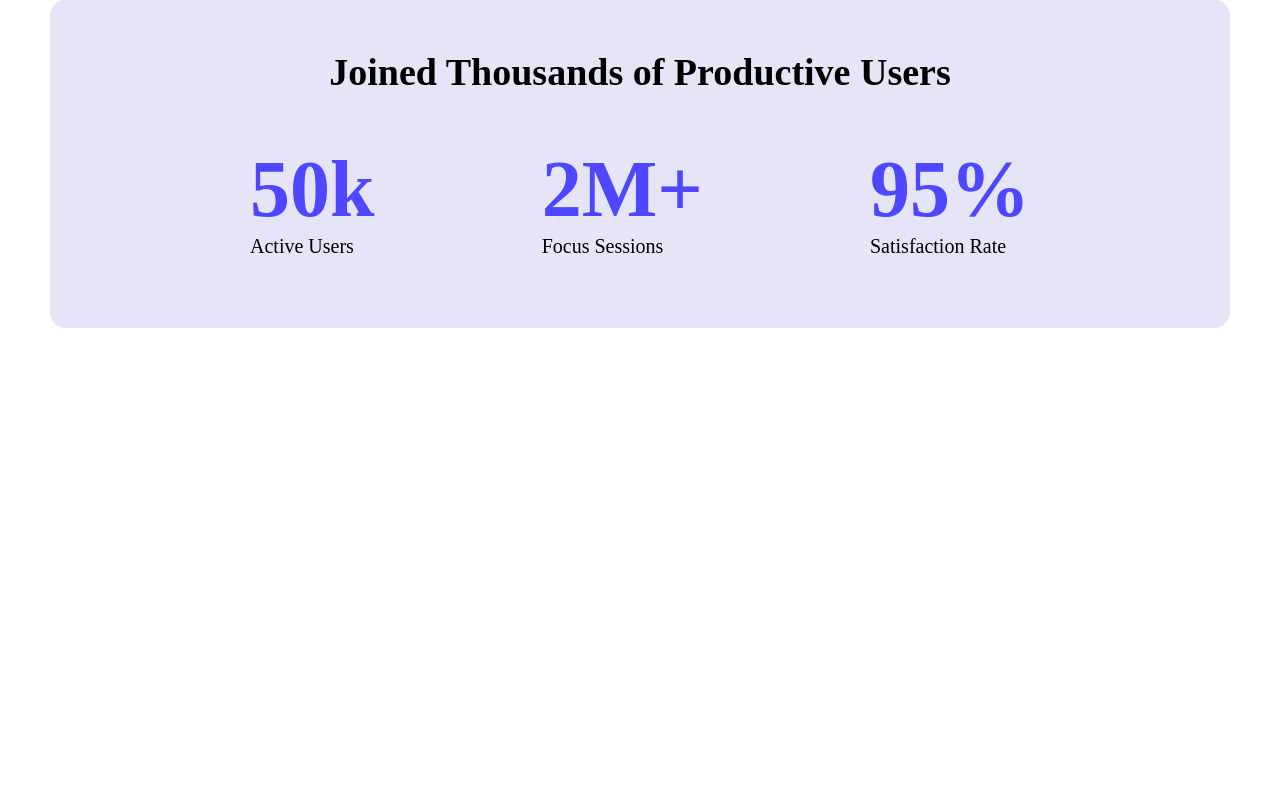
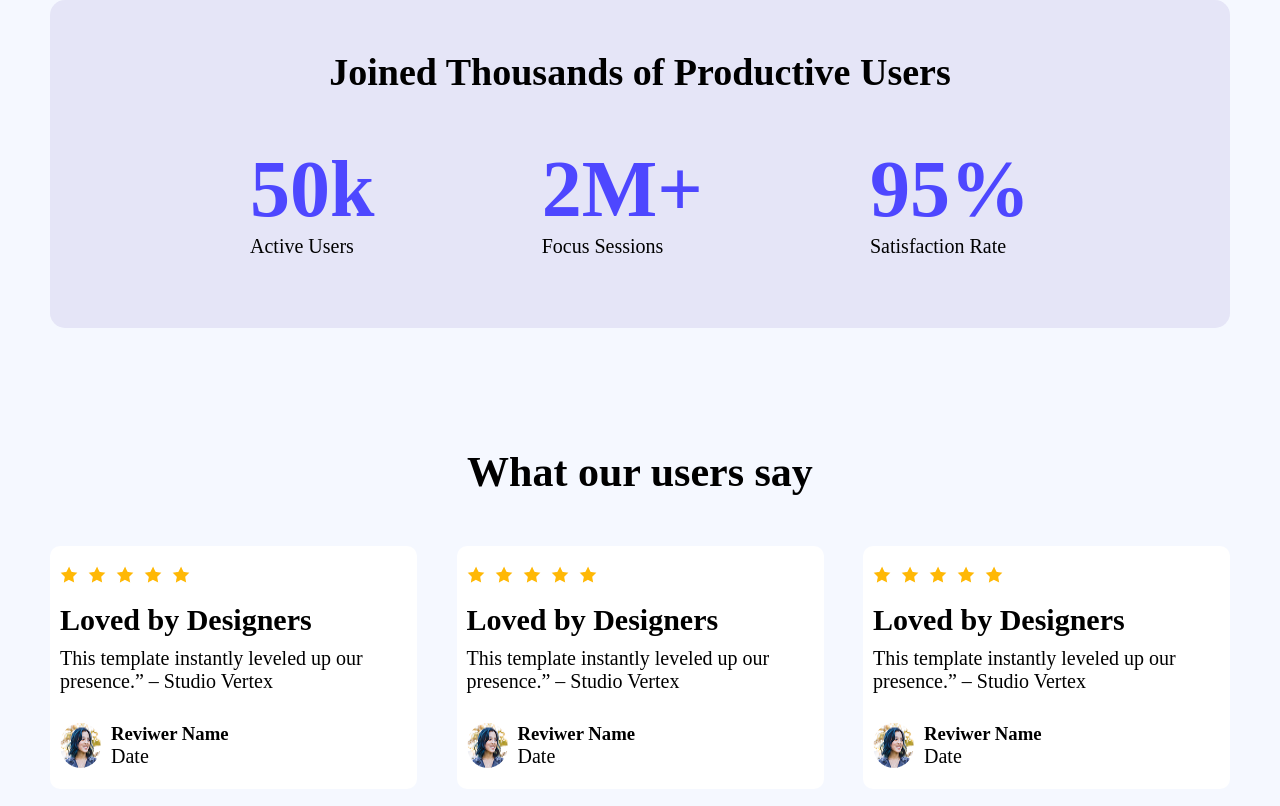
Before and after one commit to siddiquemd786/my-first-landingpage-inhero, a plain HTML site: page index.html in a window 1280 px wide. Shown: the part 1208-2014 px from the top of the page. Before the commit the page ends 1656 px from the top, so only its background shows below. Drawn offline with Linux system fonts and the light colour scheme.

Commit message:
Done reveiw section

```diff
--- a/index.html
+++ b/index.html
@@ -46,6 +46,67 @@
                 <div><h1>95%</h1><p>Satisfaction Rate</p></div>
             </div>
         </section>
+        <section class="review">
+            <h1>What our users say</h1>
+            <div class="cards">
+                <div class="card">
+                    <div class="star">
+  <img src="Assets/icon-star.png" alt="">
+  <img src="Assets/icon-star.png" alt="">
+  <img src="Assets/icon-star.png" alt="">
+  <img src="Assets/icon-star.png" alt="">
+  <img src="Assets/icon-star.png" alt="">
+                   </div>
+                   <h2>Loved by Designers</h2>
+                   <p>This template instantly leveled up our presence.” – Studio Vertex</p>
+                   <div class="pic">
+                    <img src="Assets/avatar.png" alt="">
+                    <div>
+                        <h3>Reviwer Name</h3>
+                        <p style="margin-top:0px;">Date</p>
+                    </div>
+                </div>
+                </div>
+                <div class="card">
+                    <div class="star">
+  <img src="Assets/icon-star.png" alt="">
+  <img src="Assets/icon-star.png" alt="">
+  <img src="Assets/icon-star.png" alt="">
+  <img src="Assets/icon-star.png" alt="">
+  <img src="Assets/icon-star.png" alt="">
+                   </div>
+                   <h2>Loved by Designers</h2>
+                   <p>This template instantly leveled up our presence.” – Studio Vertex</p>
+                   <div class="pic">
+                    <img src="Assets/avatar.png" alt="">
+                    <div>
+                        <h3>Reviwer Name</h3>
+                        <p style="margin-top:0px;">Date</p>
+                    </div>
+                </div>
+                </div>
+                <div class="card">
+                    <div class="star">
+  <img src="Assets/icon-star.png" alt="">
+  <img src="Assets/icon-star.png" alt="">
+  <img src="Assets/icon-star.png" alt="">
+  <img src="Assets/icon-star.png" alt="">
+  <img src="Assets/icon-star.png" alt="">
+                   </div>
+                   <h2>Loved by Designers</h2>
+                   <p>This template instantly leveled up our presence.” – Studio Vertex</p>
+                   <div class="pic">
+                    <img src="Assets/avatar.png" alt="">
+                    <div>
+                        <h3>Reviwer Name</h3>
+                        <p style="margin-top:0px;">Date</p>
+                    </div>
+                </div>
+                </div>
+
+            </div>
+
+        </section>
 
     </main>
 
--- a/style.css
+++ b/style.css
@@ -2,6 +2,11 @@
     margin: 0;
     padding: 0;
     box-sizing: border-box;
+
+
+}
+body{
+     background-color: #F5F8FF;
 }
 
 .banner{
@@ -150,3 +155,54 @@
     color: #000000;
     font-size: 20px;
 }
+
+.review{
+    width: 1180px;
+    height: 342px;
+
+
+
+    margin: 120px auto;
+}
+.review h1{
+    text-align: center;
+    font-size: 42px;
+    font-weight: bold;
+}
+.cards{
+    display: flex;
+    justify-content: space-between;
+    gap: 10px;
+
+
+
+}
+.card{
+    margin-top: 50px;
+    width: 367px;
+    height: 243px;
+    background-color: #ffff;
+    padding: 10px;
+    border-radius: 10px;
+}
+.star{
+    margin-top: 10px;
+    display: flex; gap: 10px;
+}
+.card h2{
+    margin-top: 20px;
+    font-size: 30px;
+}
+.card p{
+    margin-top: 10px;
+    font-size: 20px;
+}
+.pic{
+    margin-top: 30px;
+    display: flex;
+    gap: 10px;
+
+}
+.pic img{
+    border-radius: 50%;
+}
```
